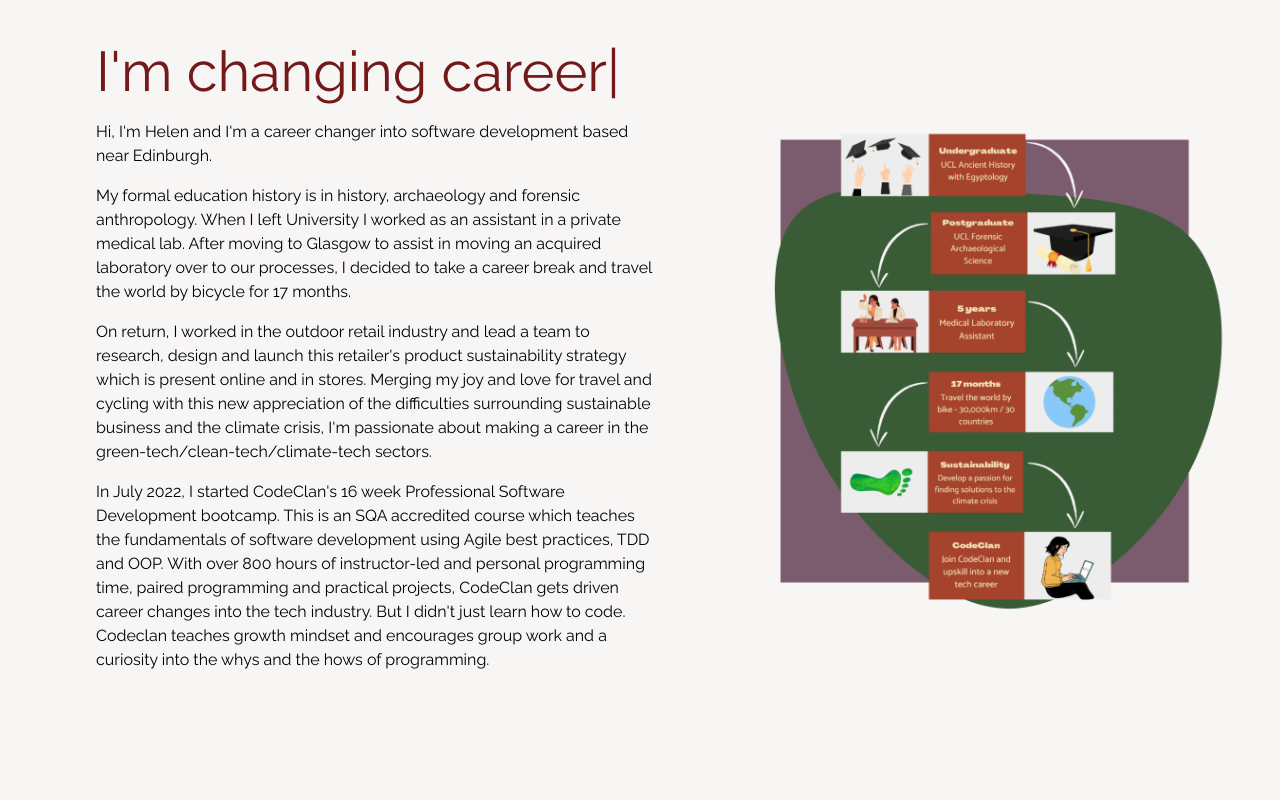
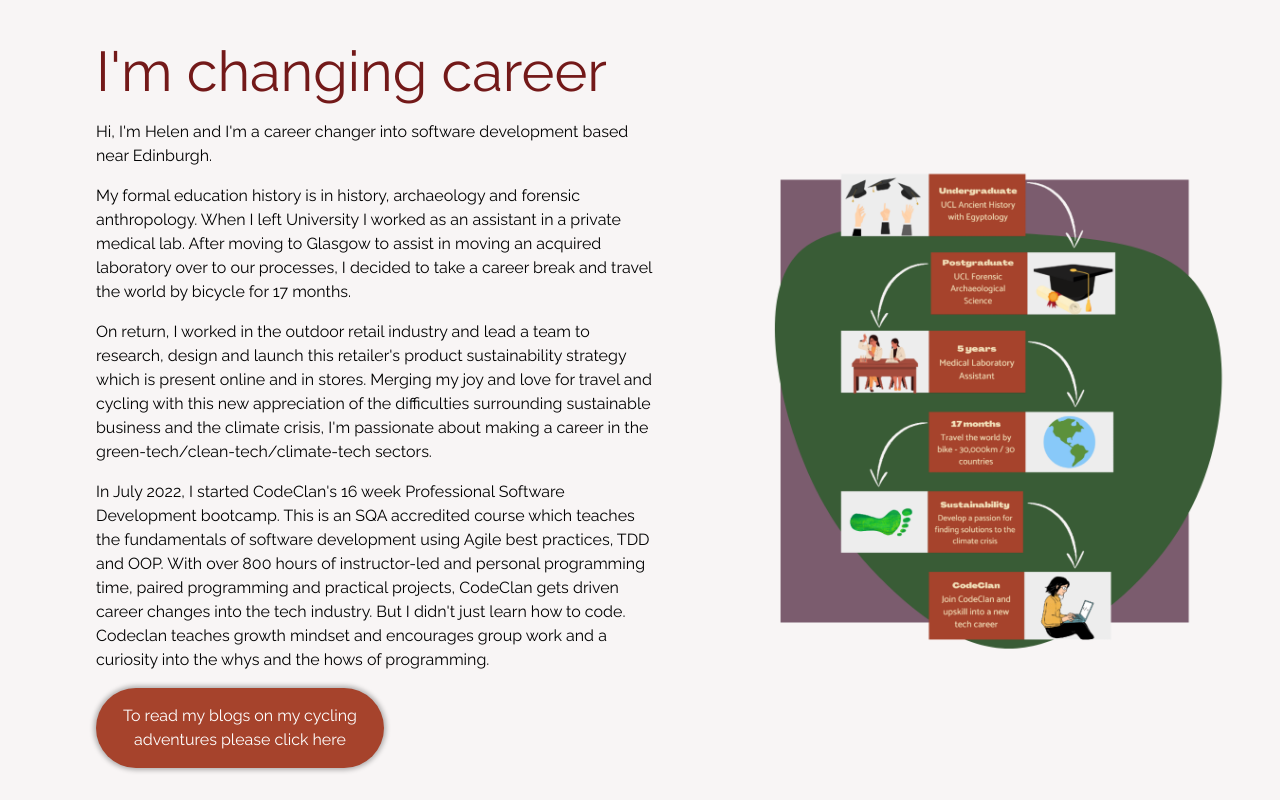
Before and after one commit to HelenLangers/new_portfolio, a React (Create React App) app: page /about in a window 1280 px wide. Shown: the part 203-1003 px from the top of the page. Before the commit the page ends 923 px from the top, so only its background shows below. Built offline with nearby package versions, Linux system fonts and the light colour scheme.

Commit message:
removed main nav link to cycling

```diff
--- a/src/Components/About.js
+++ b/src/Components/About.js
@@ -2,6 +2,7 @@
 import '../Styling/main.css';
 import AnimateWriting from './AnimateWriting';
 import timeline from '../Assets/timeline.png';
+import {Link} from 'react-router-dom';
 
 function About() {
 
@@ -18,7 +19,12 @@
         <p>On return, I worked in the outdoor retail industry and lead a team to research, design and launch this retailer's product sustainability strategy which is present online and in stores. Merging my joy and love for travel and cycling with this new appreciation of the difficulties surrounding sustainable business and the climate crisis, I'm passionate about making a career in the green-tech/clean-tech/climate-tech sectors.</p>
           <p>In July 2022, I started CodeClan's 16 week Professional Software Development bootcamp. This is an SQA accredited course which teaches the fundamentals of software development using Agile best practices, TDD and OOP. With over 800 hours of instructor-led and personal programming time, paired programming and practical projects, CodeClan gets driven career changes into the tech industry. But I didn't just learn how to code. Codeclan teaches growth mindset and encourages group work and a curiosity into the whys and the hows of programming.</p>
         </div>
-      </div>
+        <div className='buttons-flex'>
+          <div className='cycling-button-box'>
+            <Link className='cycling-link' to="/cycling">To read my blogs on my cycling adventures please click here</Link>
+          </div>
+        </div>
+        </div>
         <div className='right-side-about'>
           <img className='timeline' src={timeline} alt="my timeline up to now"/>
       </div>
--- a/src/Components/NavBar/Hamburger/Hamburger.js
+++ b/src/Components/NavBar/Hamburger/Hamburger.js
@@ -18,9 +18,9 @@
             <HamburgerLink to="/projects" onClick={toggle}>
                 Projects
             </HamburgerLink>
-            <HamburgerLink to="/cycling" onClick={toggle}>
+            {/* <HamburgerLink to="/cycling" onClick={toggle}>
                 Cycling
-            </HamburgerLink>
+            </HamburgerLink> */}
             {/* <HamburgerLink to="/media" onClick={toggle}>
                 Media
             </HamburgerLink> */}
--- a/src/Components/NavBar/NavBar.js
+++ b/src/Components/NavBar/NavBar.js
@@ -23,10 +23,10 @@
                         Projects
                     </NavLink>
 
-                    <NavLink exact to="/cycling"
+                    {/* <NavLink exact to="/cycling"
                         activeStyle>
                         Cycling
-                    </NavLink>
+                    </NavLink> */}
 
                     {/* <NavLink exact to="/media"
                         activeStyle>
--- a/src/Styling/main.css
+++ b/src/Styling/main.css
@@ -134,6 +134,29 @@
     height: auto;
 }
 
+.cycling-button-box {
+    margin-left: 6rem;
+    display: flex;
+    align-items: center;
+    justify-content: center;
+    background: #A6432C;
+    font-size: 1rem;
+    line-height: 1.5rem;
+    border-radius: 48px;
+    width: 20vw;
+    padding: 1rem;
+    border: rgb(75, 74, 74);
+    box-shadow: 0 0 5px 2px rgba(0, 0, 0, .3);
+    border-width: 2px;
+    transform: translateY(var(--translate-y,0));
+}
+
+.cycling-link {
+    text-decoration: none;
+    color: #fff;
+    text-align: center;
+}
+
 @media screen and (max-width: 768px) {
     .main-view{
         flex-direction: column;
```
